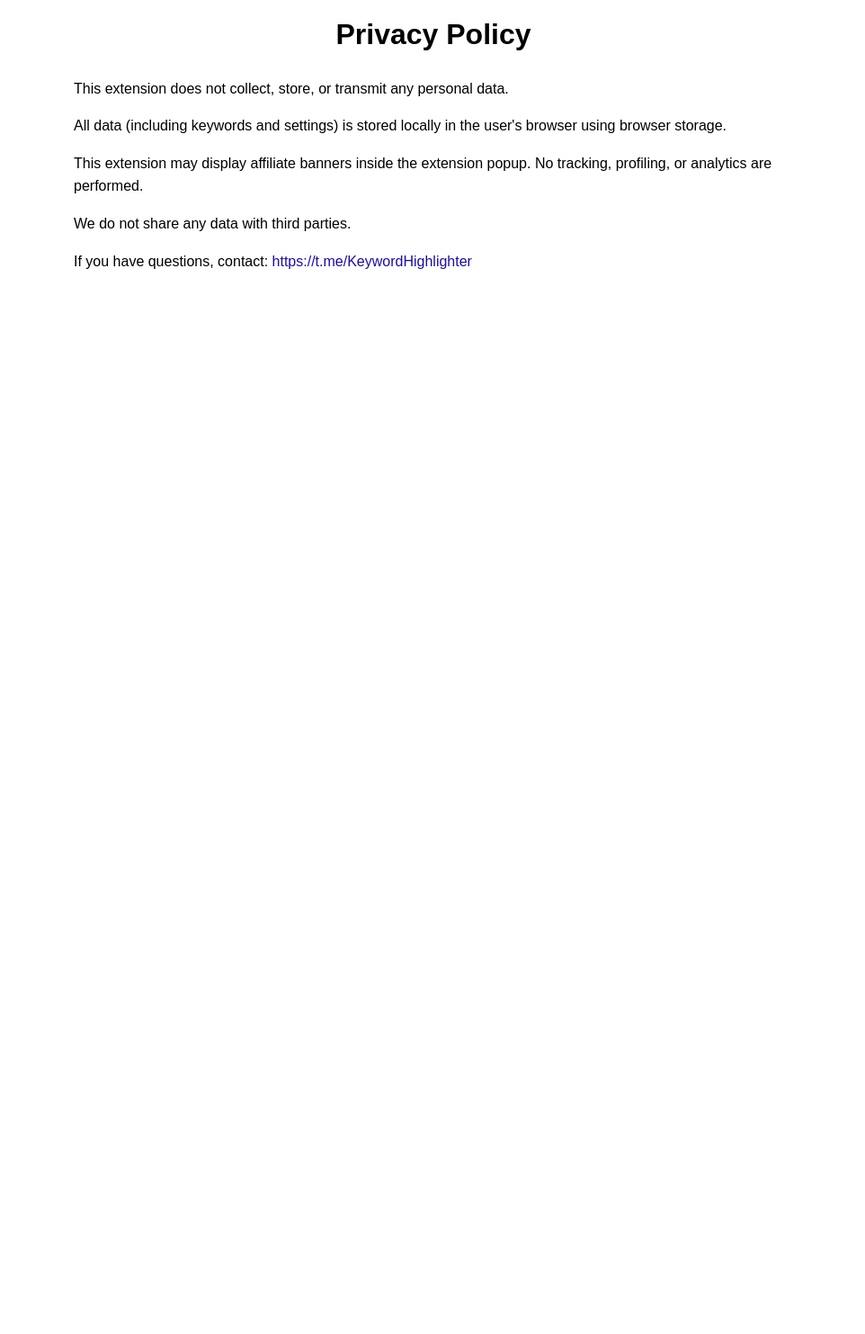
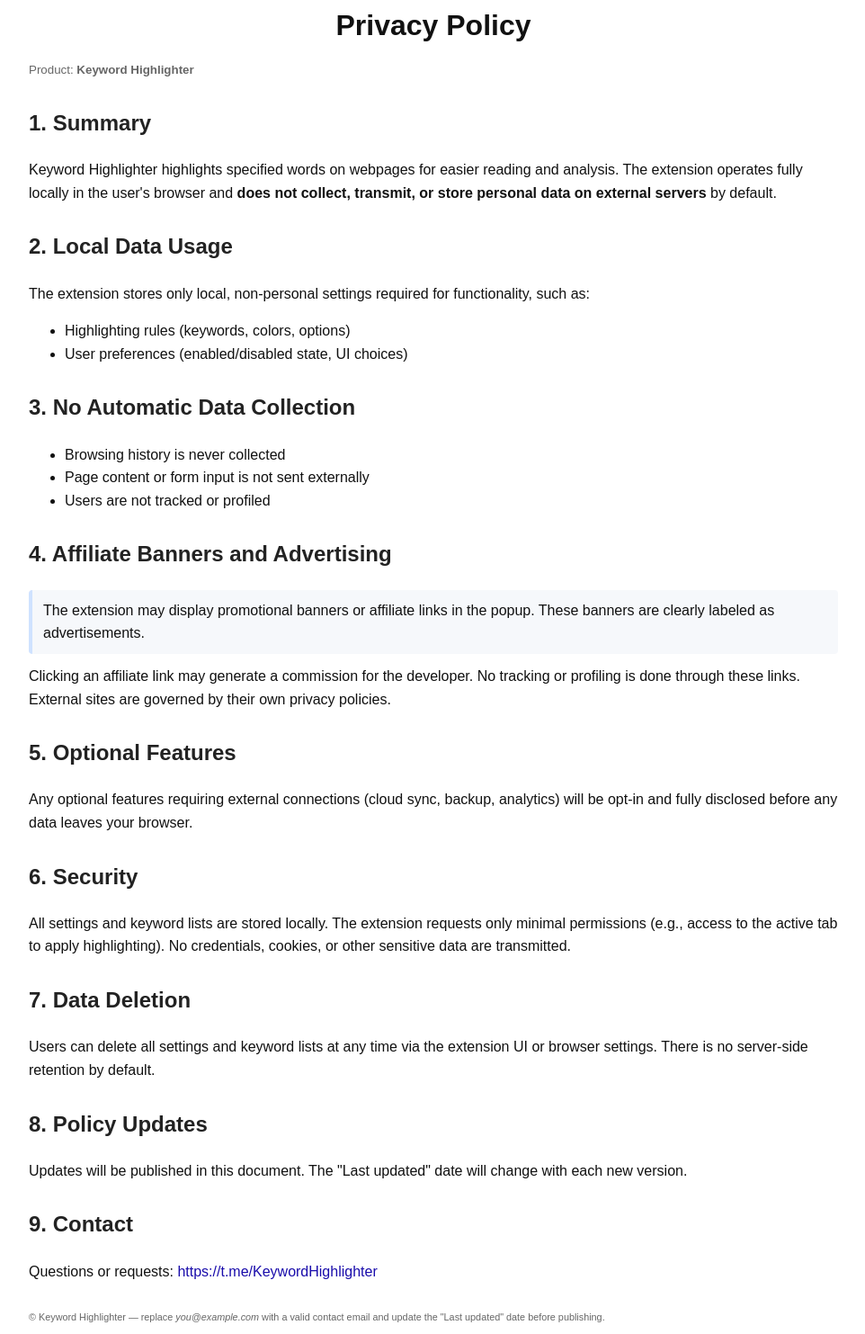
Before and after one commit to hadgy1971/Keyword-Highlighter-privacy-policy, a plain HTML site: page index.html in a window 1280 px wide. Shown: the part 37-1520 px from the top of the page at 90% size, without its empty margins (158-1120 px from the left). Before the commit the page ends 800 px from the top, so only its background shows below. Drawn offline with Linux system fonts and the light colour scheme.

Commit message:
Update index.html
Keyword Highlighter is a browser extension that lets you highlight specific words on webpages for easier reading, study, or analysis.
It operates fully locally in your browser, stores no personal data externally, and can optionally display affiliate banners in the popup.
All settings and highlight rules are saved locally and can be deleted at any time. Minimal permissions are requested, ensuring full user privacy.

```diff
--- a/index.html
+++ b/index.html
@@ -3,19 +3,81 @@
 <head>
   <meta charset="UTF-8">
   <title>Privacy Policy - Keyword Highlighter</title>
+  <meta name="viewport" content="width=device-width,initial-scale=1">
   <style>
-    body { font-family: Arial, sans-serif; max-width: 800px; margin: 50px auto; line-height: 1.6; padding: 0 20px; }
-    h1 { text-align: center; }
+    body { font-family: Arial, sans-serif; max-width: 900px; margin: 40px auto; line-height: 1.6; padding: 0 20px; color:#111;}
+    h1 { text-align: center; margin-bottom:6px; }
+    h2 { margin-top:28px; color:#222; }
+    p { margin:10px 0; }
+    small { color:#666; }
     a { color: #1a0dab; text-decoration: none; }
     a:hover { text-decoration: underline; }
+    .note { background:#f6f8fb; border-left:4px solid #cfe2ff; padding:10px 12px; border-radius:4px; margin:12px 0; }
+    .footer { margin-top:28px; font-size:13px; color:#444; }
   </style>
 </head>
 <body>
   <h1>Privacy Policy</h1>
-  <p>This extension does not collect, store, or transmit any personal data.</p>
-  <p>All data (including keywords and settings) is stored locally in the user's browser using browser storage.</p>
-  <p>This extension may display affiliate banners inside the extension popup. No tracking, profiling, or analytics are performed.</p>
-  <p>We do not share any data with third parties.</p>
-  <p>If you have questions, contact: <a href="https://t.me/KeywordHighlighter" target="_blank">https://t.me/KeywordHighlighter</a></p>
+  <p><small>Product: <strong>Keyword Highlighter</strong></small></p>
+
+
+  <h2>1. Summary</h2>
+  <p>
+    Keyword Highlighter highlights specified words on webpages for easier reading and analysis.
+    The extension operates fully locally in the user's browser and <strong>does not collect, transmit, or store personal data on external servers</strong> by default.
+  </p>
+
+  <h2>2. Local Data Usage</h2>
+  <p>
+    The extension stores only local, non-personal settings required for functionality, such as:
+  </p>
+  <ul>
+    <li>Highlighting rules (keywords, colors, options)</li>
+    <li>User preferences (enabled/disabled state, UI choices)</li>
+  </ul>
+
+  <h2>3. No Automatic Data Collection</h2>
+  <ul>
+    <li>Browsing history is never collected</li>
+    <li>Page content or form input is not sent externally</li>
+    <li>Users are not tracked or profiled</li>
+  </ul>
+
+  <h2>4. Affiliate Banners and Advertising</h2>
+  <div class="note">
+    The extension may display promotional banners or affiliate links in the popup. These banners are clearly labeled as advertisements.
+  </div>
+  <p>
+    Clicking an affiliate link may generate a commission for the developer. No tracking or profiling is done through these links. External sites are governed by their own privacy policies.
+  </p>
+
+  <h2>5. Optional Features</h2>
+  <p>
+    Any optional features requiring external connections (cloud sync, backup, analytics) will be opt-in and fully disclosed before any data leaves your browser.
+  </p>
+
+  <h2>6. Security</h2>
+  <p>
+    All settings and keyword lists are stored locally. The extension requests only minimal permissions (e.g., access to the active tab to apply highlighting). No credentials, cookies, or other sensitive data are transmitted.
+  </p>
+
+  <h2>7. Data Deletion</h2>
+  <p>
+    Users can delete all settings and keyword lists at any time via the extension UI or browser settings. There is no server-side retention by default.
+  </p>
+
+  <h2>8. Policy Updates</h2>
+  <p>
+    Updates will be published in this document. The "Last updated" date will change with each new version.
+  </p>
+
+  <h2>9. Contact</h2>
+  <p>
+    Questions or requests: <a href="https://t.me/KeywordHighlighter" target="_blank" rel="noopener">https://t.me/KeywordHighlighter</a><br>
+  </p>
+
+  <div class="footer">
+    <small>© Keyword Highlighter — replace <em>you@example.com</em> with a valid contact email and update the "Last updated" date before publishing.</small>
+  </div>
 </body>
 </html>
```
